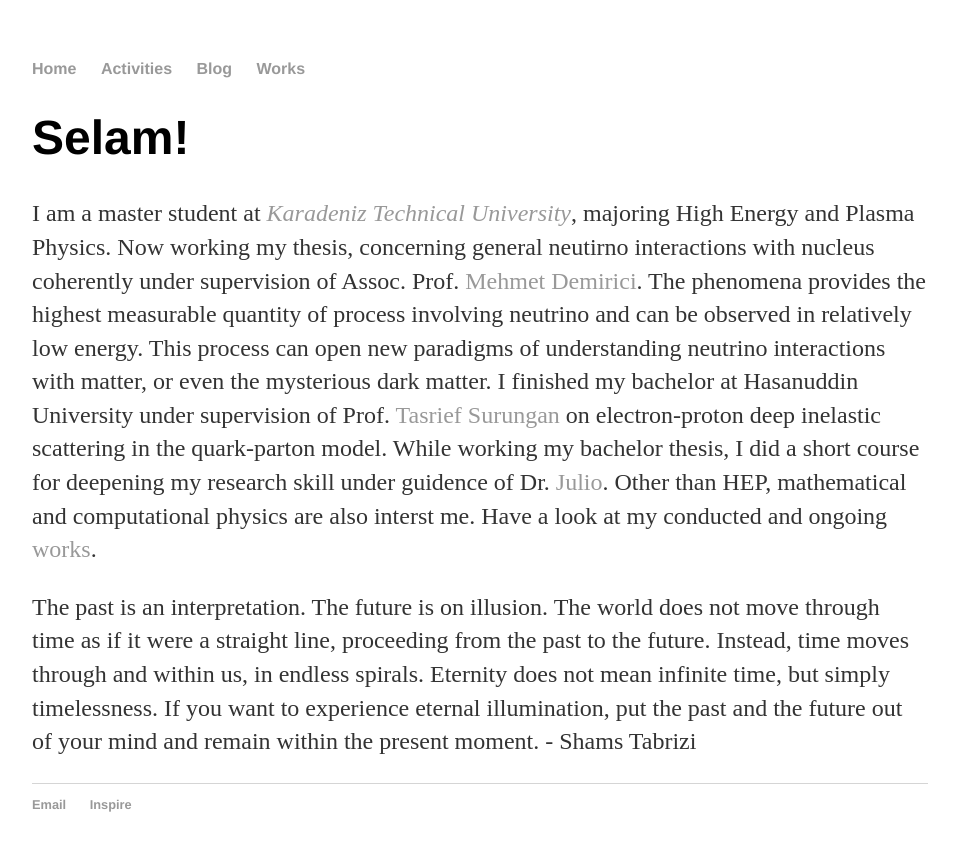
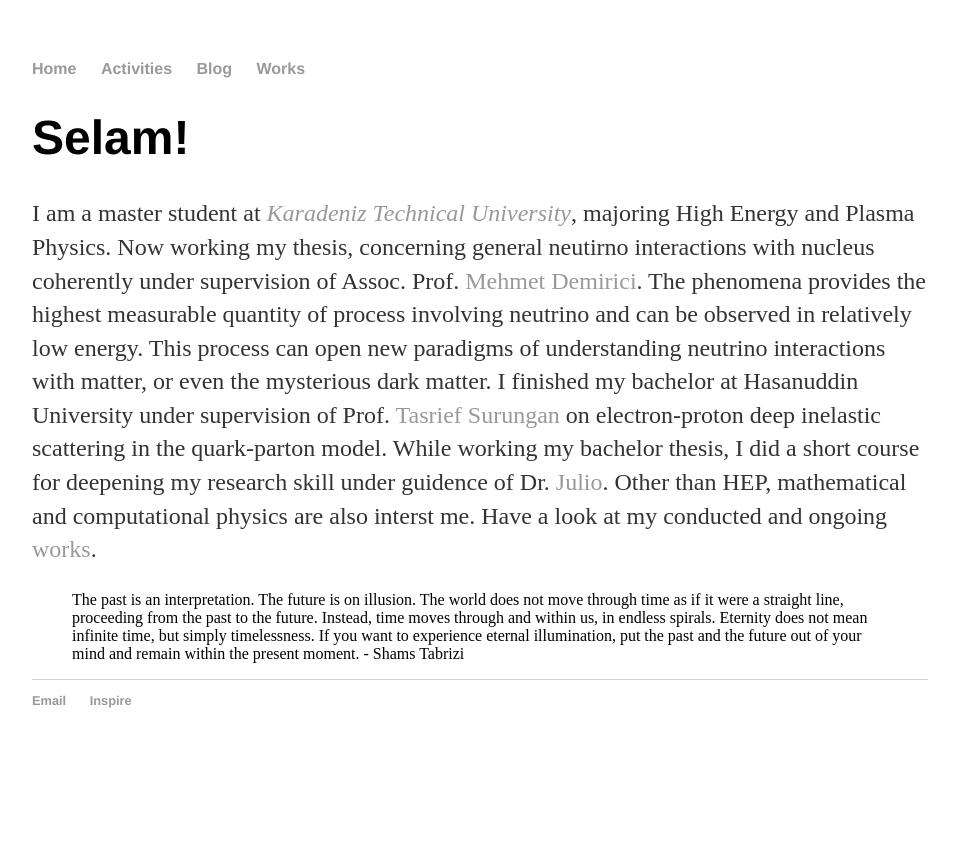
Before and after one commit to mfmustamin/mfmustamin.github.io, a Jekyll site: the page built from index.html, in a window 1280 px wide. Shown: the top 851 px of the page, without its empty margins (160-1119 px from the left). Built offline with Jekyll 4.4.1, drawn with Linux system fonts in a browser that asks for light colours.

```diff
--- a/index.html
+++ b/index.html
@@ -4,7 +4,18 @@ title: Particle Phenomenologist
 ---
 <h1> Selam!</h1>
 <p>
-  I am a master student at <a href="https://www.ktu.edu.tr/en"><em>Karadeniz Technical University</em></a>, majoring High Energy and Plasma Physics. Now working my thesis, concerning general neutirno interactions with nucleus coherently under supervision of Assoc. Prof. <a href="https://www.scopus.com/authid/detail.uri?authorId=55795250300">Mehmet Demirici</a>. The phenomena provides the highest measurable quantity of process involving neutrino and can be observed in relatively low energy. This process can open new paradigms of understanding neutrino interactions with matter, or even the mysterious dark matter. I finished my bachelor at Hasanuddin University under supervision of Prof. <a href="https://www.scopus.com/authid/detail.uri?authorId=12793289800">Tasrief Surungan</a> on electron-proton deep inelastic scattering in the quark-parton model. While working my bachelor thesis, I did a short course for deepening my research skill under guidence of Dr. <a href="scopus.com/authid/detail.uri?authorId=36337522200"> Julio</a>. Other than HEP, mathematical and computational physics are also interst me.  Have a look at my conducted and ongoing <a href="/works">works</a>.
+  I am a master student at <a href="https://www.ktu.edu.tr/en"><em>Karadeniz Technical University</em></a>, majoring High Energy and Plasma Physics.
+  Now working my thesis, concerning general neutirno interactions with nucleus coherently under supervision of
+  Assoc. Prof. <a href="https://www.scopus.com/authid/detail.uri?authorId=55795250300">Mehmet Demirici</a>. The phenomena provides the highest measurable
+  quantity of process involving neutrino and can be observed in relatively low energy. This process can open new paradigms of understanding neutrino
+  interactions with matter, or even the mysterious dark matter. I finished my bachelor at Hasanuddin University under
+  supervision of Prof. <a href="https://www.scopus.com/authid/detail.uri?authorId=12793289800">Tasrief Surungan</a> on electron-proton
+  deep inelastic scattering in the quark-parton model. While working my bachelor thesis, I did a short course for deepening my research skill
+  under guidence of Dr. <a href="scopus.com/authid/detail.uri?authorId=36337522200"> Julio</a>. Other than HEP, mathematical and computational physics
+  are also interst me.  Have a look at my conducted and ongoing <a href="/works">works</a>.
 </p>
 
-<p> The past is an interpretation. The future is on illusion. The world does not move through time as if it were a straight line, proceeding from the past to the future. Instead, time moves through and within us, in endless spirals. Eternity does not mean infinite time, but simply timelessness. If you want to experience eternal illumination, put the past and the future out of your mind and remain within the present moment. - Shams Tabrizi </p>
+<blockquote> The past is an interpretation. The future is on illusion. The world does not move through time as if it were a straight line,
+  proceeding from the past to the future. Instead, time moves through and within us, in endless spirals. Eternity does not mean infinite time,
+  but simply timelessness. If you want to experience eternal illumination, put the past and the future out of your mind and remain within
+  the present moment. - Shams Tabrizi </blockquote>
```
